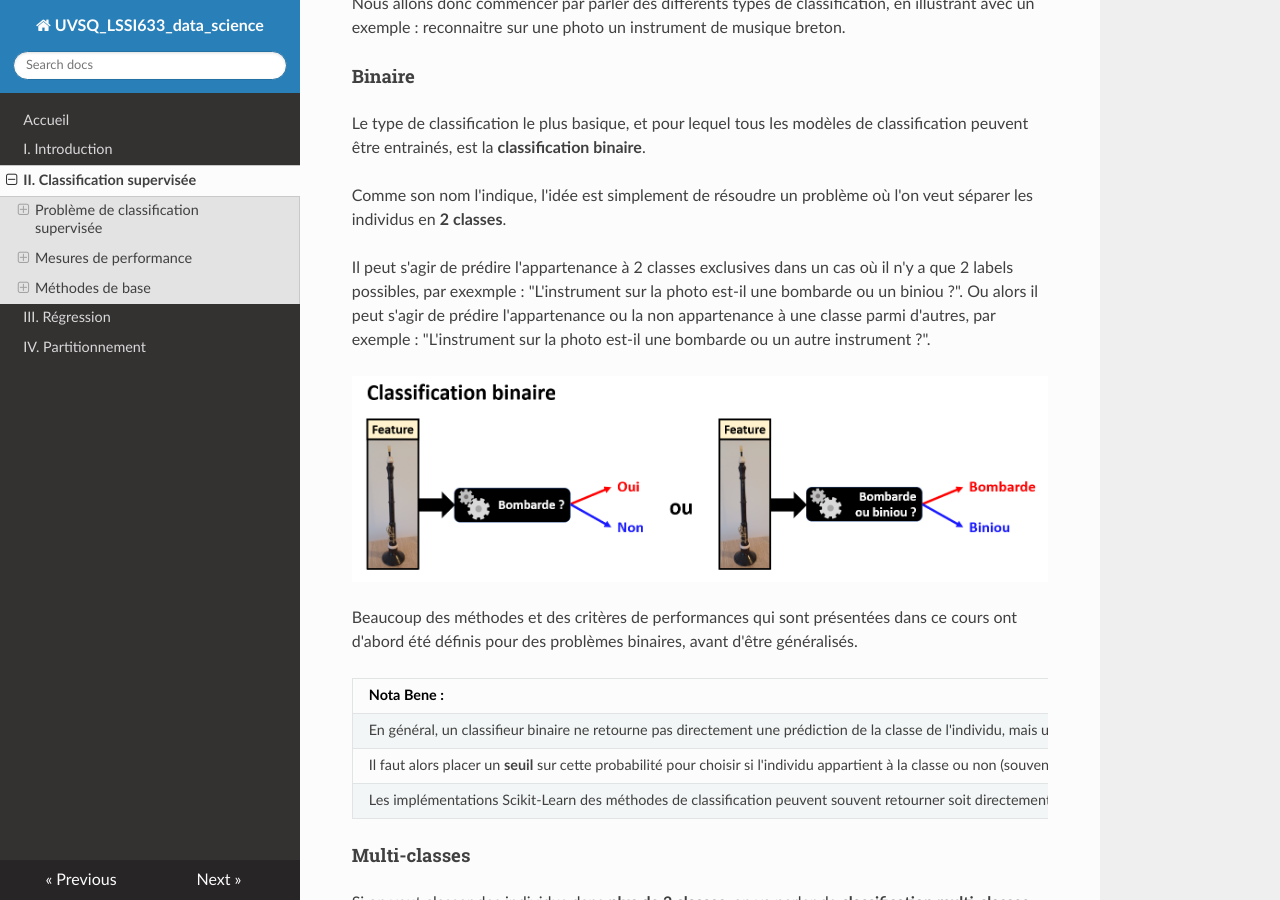
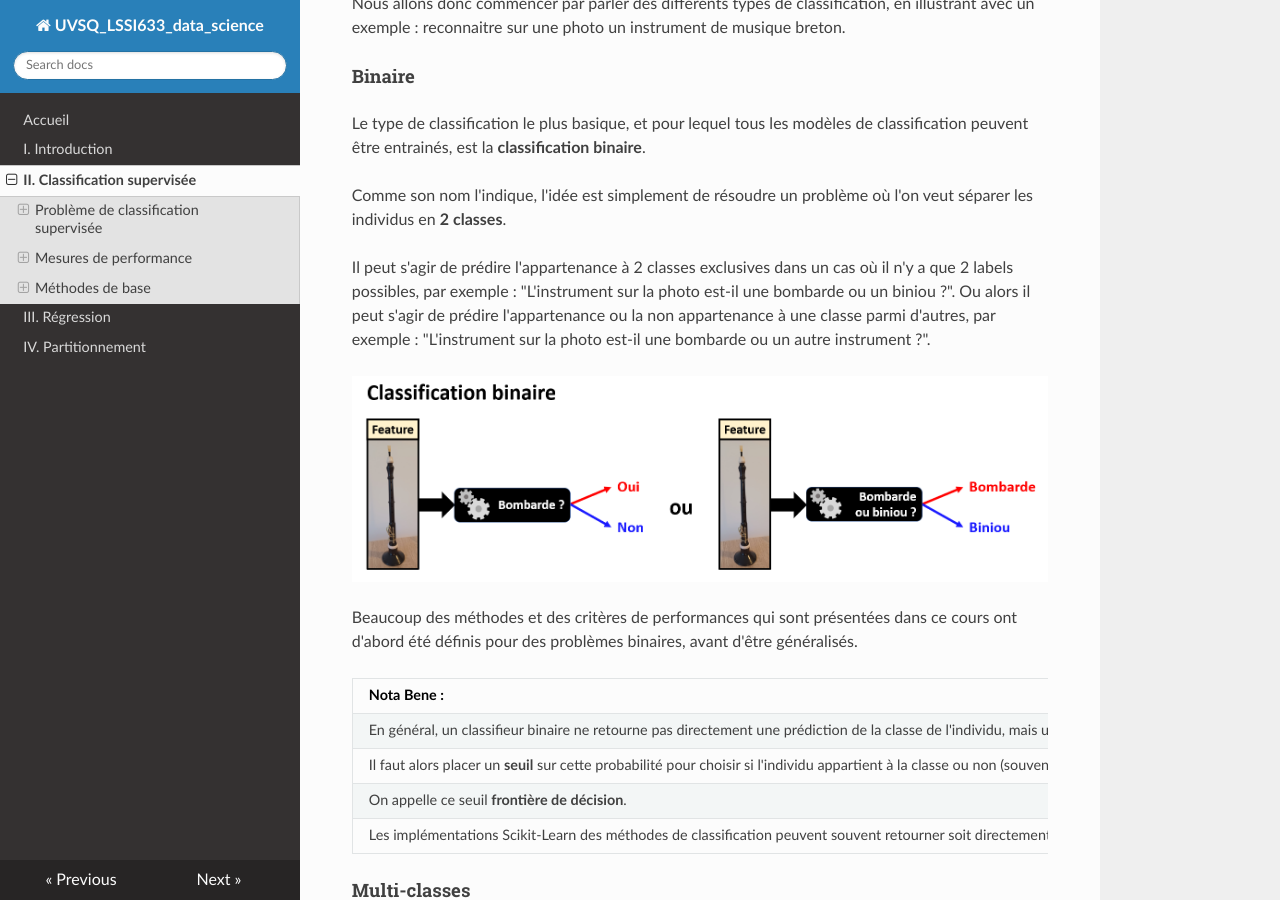
Before and after one commit to NicOudart/UVSQ_LSSI633_data_science, an MkDocs documentation site: the page built from docs/Chap2_Classification_supervisee.md, in a window 1280 px wide and 900 px high, scrolled down 905 px. Built offline with MkDocs 1.6.1, drawn with Linux system fonts in a browser that asks for light colours; nearby versions of some CDN libraries.

Commit message:
-Minor fix in Chapter 2.

```diff
--- a/docs/Chap2_Classification_supervisee.md
+++ b/docs/Chap2_Classification_supervisee.md
@@ -28,7 +28,7 @@ Le type de classification le plus basique, et pour lequel tous les modèles de c
 
 Comme son nom l'indique, l'idée est simplement de résoudre un problème où l'on veut séparer les individus en **2 classes**.
 
-Il peut s'agir de prédire l'appartenance à 2 classes exclusives dans un cas où il n'y a que 2 labels possibles, par exexmple : "L'instrument sur la photo est-il une bombarde ou un biniou ?".
+Il peut s'agir de prédire l'appartenance à 2 classes exclusives dans un cas où il n'y a que 2 labels possibles, par exemple : "L'instrument sur la photo est-il une bombarde ou un biniou ?".
 Ou alors il peut s'agir de prédire l'appartenance ou la non appartenance à une classe parmi d'autres, par exemple : "L'instrument sur la photo est-il une bombarde ou un autre instrument ?".
 
 ![Classification binaire](img/Chap2_classification_binaire.png)
@@ -39,6 +39,7 @@ Beaucoup des méthodes et des critères de performances qui sont présentées da
 |:-|
 |En général, un classifieur binaire ne retourne pas directement une prédiction de la classe de l'individu, mais une **probabilité d'appartenance à la classe** : un score entre 0 et 1.|
 |Il faut alors placer un **seuil** sur cette probabilité pour choisir si l'individu appartient à la classe ou non (souvent 0.5 par défaut).|
+|On appelle ce seuil **frontière de décision**.|
 |Les implémentations Scikit-Learn des méthodes de classification peuvent souvent retourner soit directement la classe prédite, soit la probabilité d'appartenance à la classe.|
 
 #### Multi-classes
```
